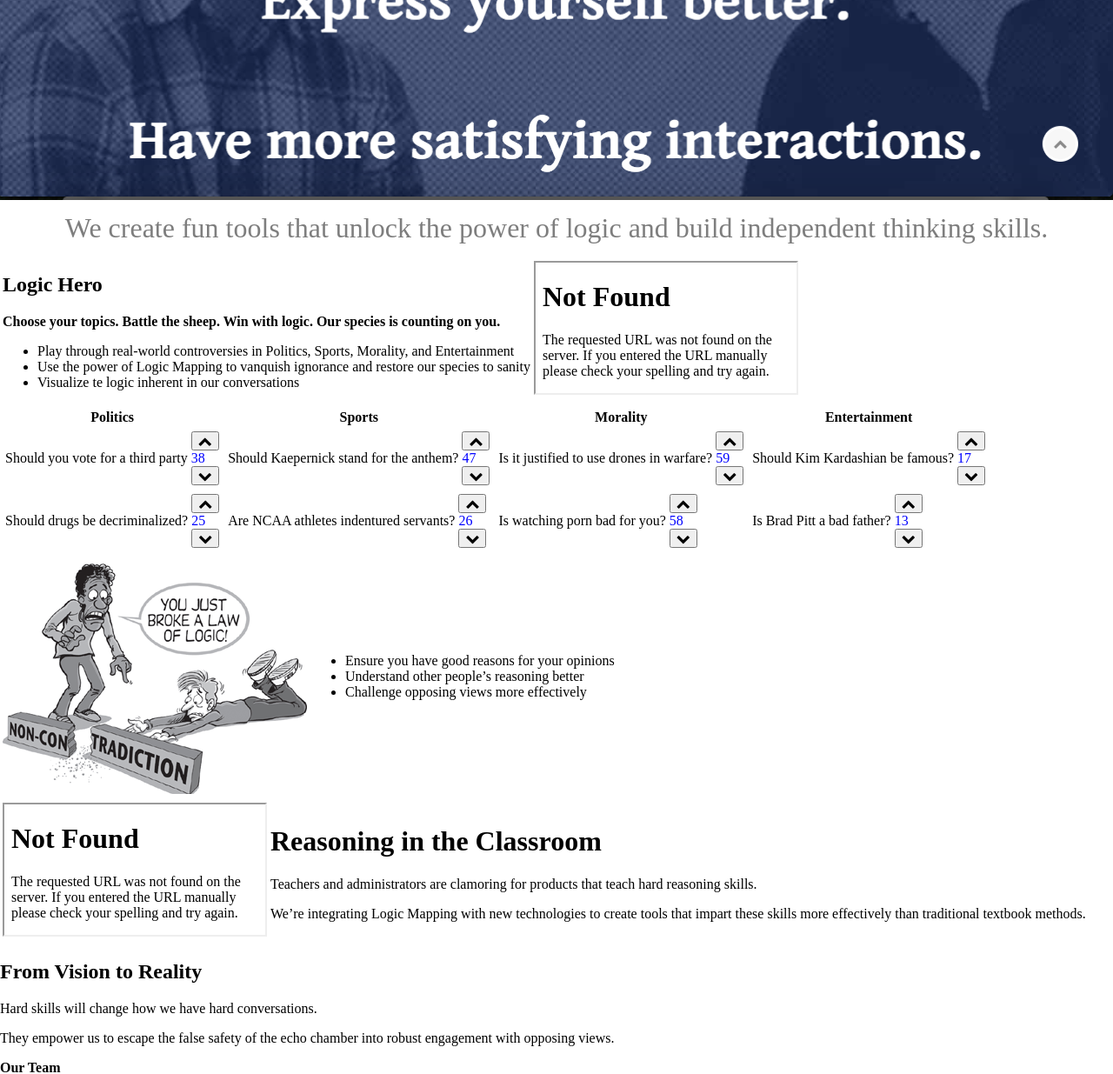
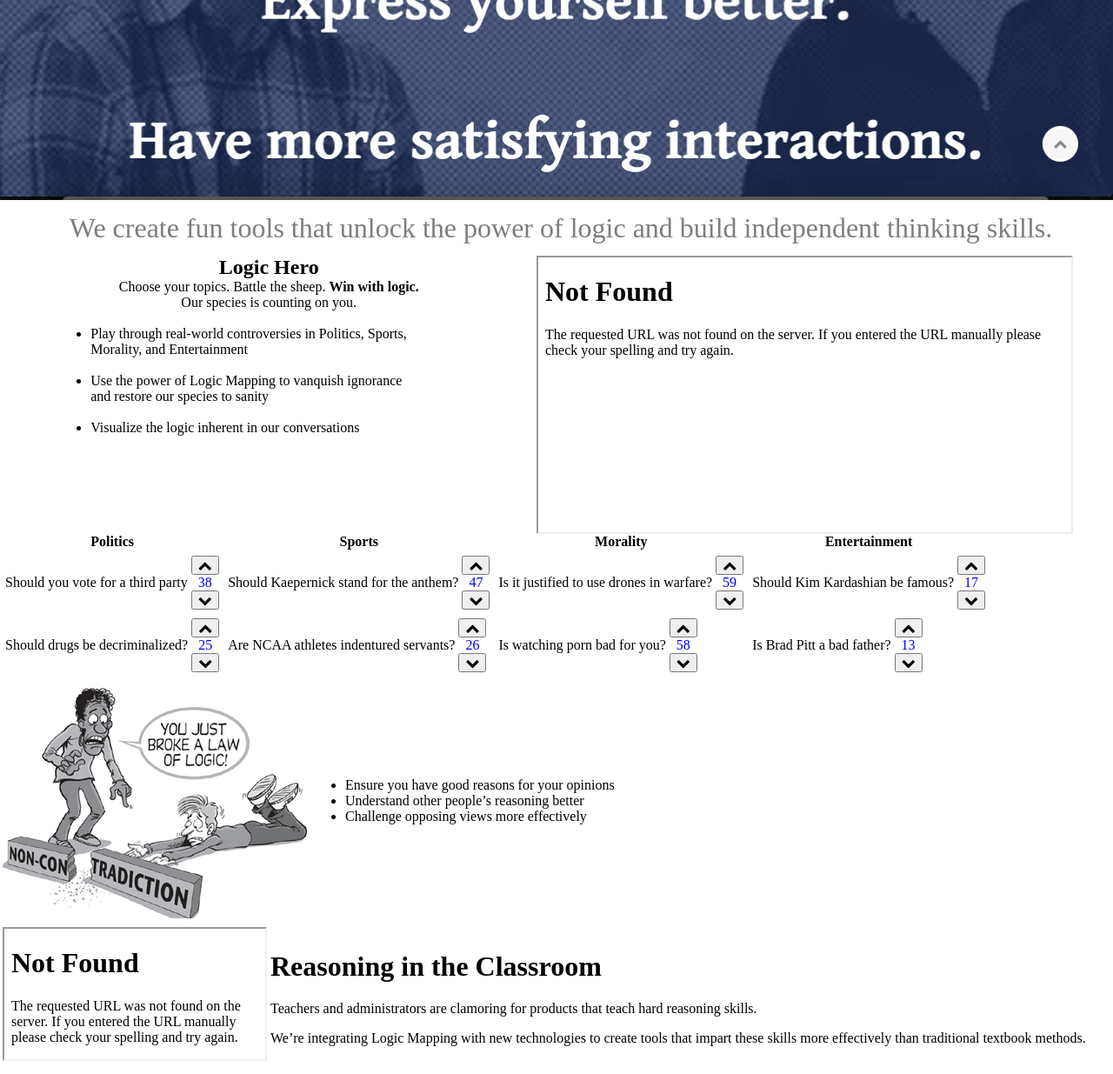
Before and after one commit to salbro/nate, a Flask app: page / in a window 1280 px wide. Shown: the part 587-1822 px from the top of the page at 87% size. Run offline with Flask 2, Linux system fonts and the light colour scheme.

Commit message:
logic hero section almost designed

```diff
--- a/static/css/styles.css
+++ b/static/css/styles.css
@@ -23,8 +23,8 @@
 #logic_hero_icon{
   position: absolute;
   left: 80%;
-  margin: 0;               /* 2 */
-  top: 50%;                         /* 3 */
+  margin: 0;
+  top: 50%;
   transform: translate(0, -50%);
   width: 10em; height: auto;
 }
@@ -36,6 +36,7 @@
 }
 
 #description span{
+  width: 100%;
   display: block;
   padding: 5px;
   margin: 5px 0 5px 0;
@@ -43,3 +44,39 @@
   font-size: 2em;
   color: #7e7e7e /* gray */
 }
+
+section #logic_hero_table{
+  width: 100%;
+  height: 20em;
+}
+
+#logic_hero_table td{
+  display: inline-block;
+  width: 48%; height: 100%;
+}
+
+
+#logic_hero_description h1, span{
+  display: block;
+  text-align: center;
+  align-items: center;
+  width: 60%;
+  margin: 0 20% 0 20%;
+}
+
+#logic_hero_description ul{
+  display: block;
+  width: 60%;
+  margin: 0 5% 0 10%;
+}
+
+#logic_hero_video_td {
+  top: 0%;
+  left: 50%;
+  width: 50%; height: 100%;
+}
+#logic_hero_table td iframe{
+    display: block;
+    margin: 0 auto;
+    height:  100%; width: 100%;
+}
--- a/templates/index.html
+++ b/templates/index.html
@@ -8,7 +8,7 @@
 
 <section id="top_logos">
   <img id="logo_top" src= {{ url_for('static', filename='img/tfy.png') }}></img>
-  <img id="logic_hero_icon" src= {{ url_for('static', filename='img/logic_hero_icon.jpg') }}> </img>
+  <img id="logic_hero_icon" src= {{ url_for('static', filename='img/logic_hero_icon.png') }}> </img>
 </section>
 <section id="big_photo">
   <img src= {{ url_for('static', filename='img/nate.png') }}/>
@@ -19,22 +19,30 @@
 </section>
 
 <section id="logic_hero">
-  <table>
+  <table id="logic_hero_table">
+    <tbody>
     <tr>
       <td id="logic_hero_description">
-        <h1>Logic Hero</h1>
-        <strong>Choose your topics. Battle the sheep. Win with logic.
-        Our species is counting on you.</strong>
-        <ul>
-          <li> Play through real-world controversies in Politics, Sports, Morality, and Entertainment</li>
-          <li> Use the power of Logic Mapping to vanquish ignorance and restore our species to sanity</li>
-          <li> Visualize te logic inherent in our conversations </li>
-        </ul>
+        <div> <!-- USE THIS DIV -->
+          <h1>Logic Hero</h1>
+          <span>Choose your topics. Battle the sheep.
+          <strong>Win with logic.</strong>
+          Our species is counting on you.</span>
+          <br>
+          <ul>
+            <li class="logic_hero_list_description"> Play through real-world controversies in Politics, Sports, Morality, and Entertainment</li>
+            <br>
+            <li class="logic_hero_list_description"> Use the power of Logic Mapping to vanquish ignorance and restore our species to sanity</li>
+            <br>
+            <li class="logic_hero_list_description"> Visualize the logic inherent in our conversations </li>
+          </ul>
+        </div>
       </td>
       <td id="logic_hero_video_td">
         <iframe src= {{url_for('static', filename='video/placeholder.mp4')}}></iframe>
       </td>
     </tr>
+  </tbody>
   </table>
 </section>
 
```
